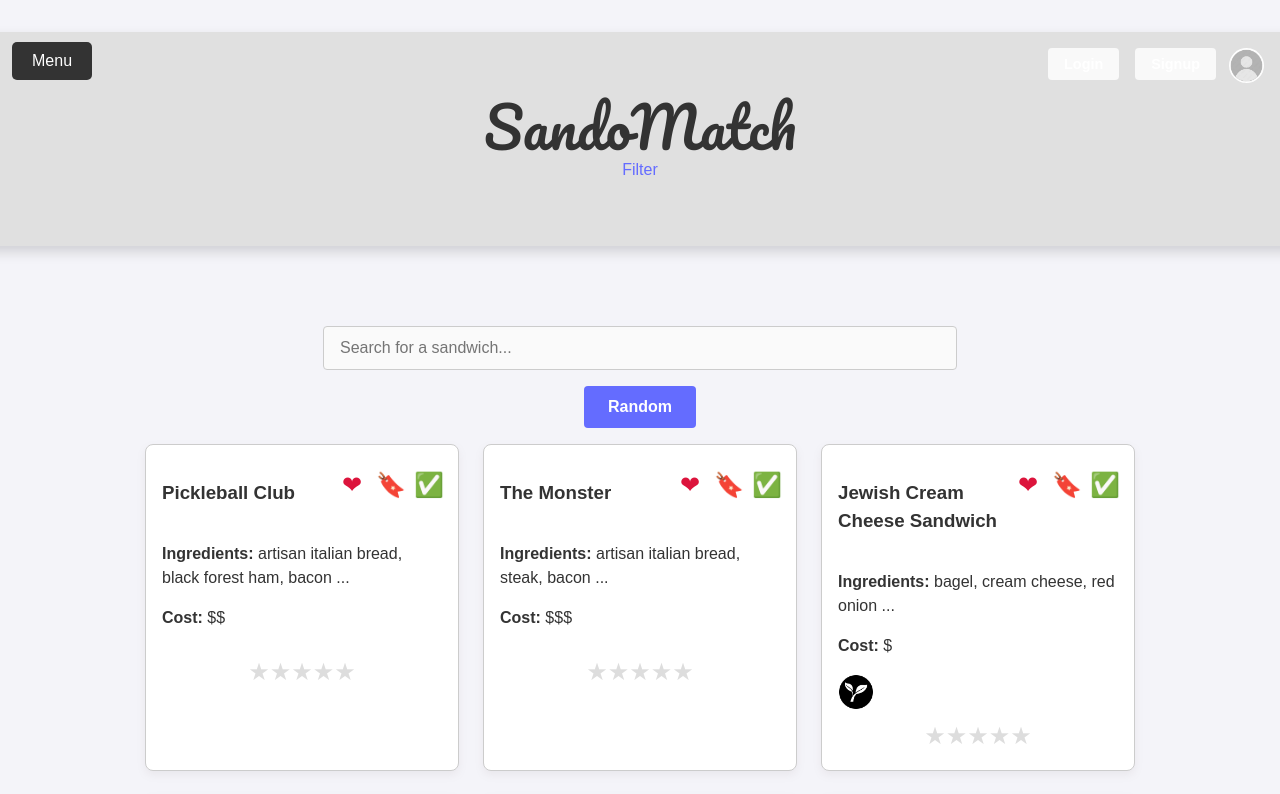
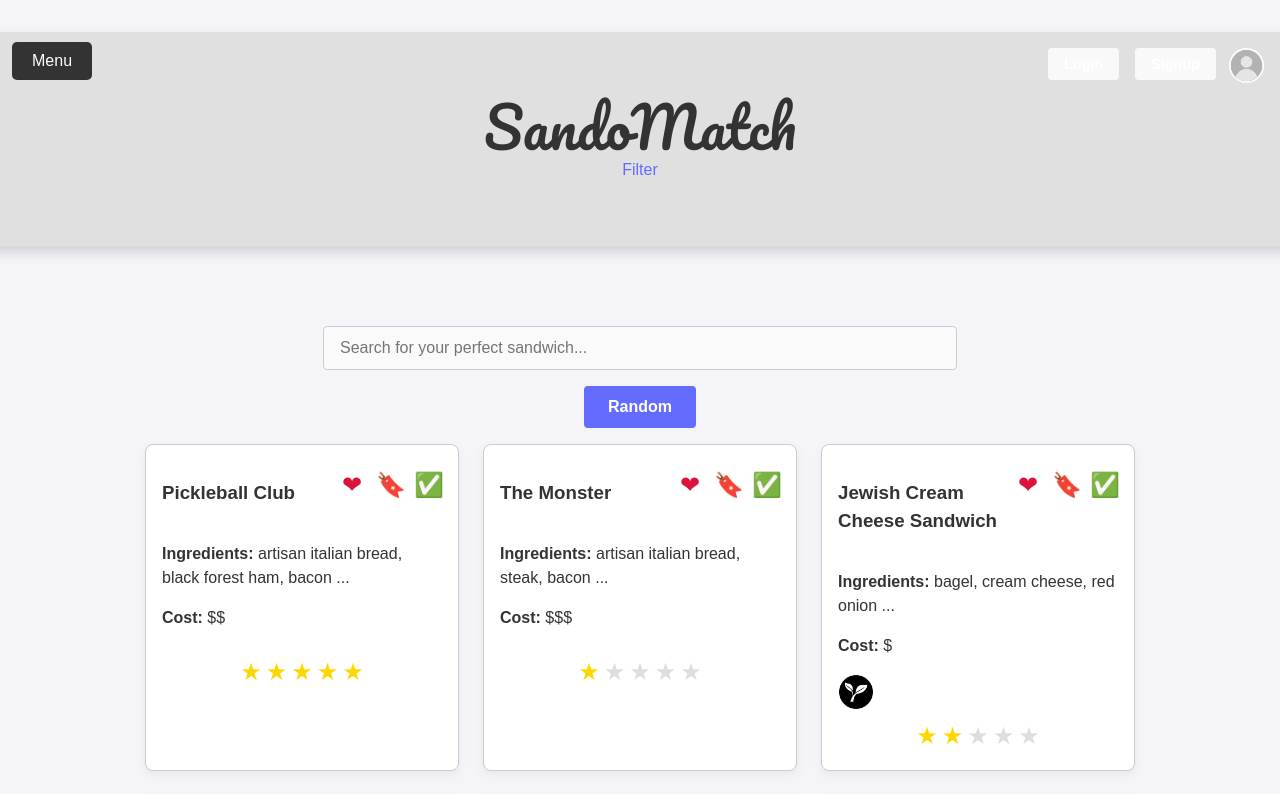
Before and after one commit to IsaacFigNewton/SandoMatch, a React (Vite) app in the folder packages/react-frontend/: page / in a window 1280 px wide. Shown: the top 794 px of the page. Built offline with nearby package versions, Linux system fonts and the light colour scheme; no server answers.

Commit message:
Sando cards with working ratings

```diff
--- a/packages/react-frontend/src/App.css
+++ b/packages/react-frontend/src/App.css
@@ -34,6 +34,7 @@ h1 {
   left: 50%;
   transform: translateX(-50%);
   box-shadow: 0 6px 12px rgba(0, 0, 0, 0.15);
+  top: 0%;
 }
 
 .app-header h1 {
@@ -400,14 +401,14 @@ h1 {
 /* NEW */
 .dietary-tags {
   display: flex;
-  gap: 8px; /* Space between icons */
-  margin: 8px 0; /* Add spacing above and below the tags */
+  gap: 8px;
+  margin: 8px 0;
 }
 
 .dietary-tag-icon {
-  width: 36px; /* Icon size */
+  width: 36px;
   height: 36px;
-  object-fit: contain; /* Ensure proper scaling */
+  object-fit: contain;
 }
 
 .cost-range {
@@ -416,26 +417,21 @@ h1 {
   margin: 8px 0;
 }
 
-.rating {
-  margin-top: 8px;
-}
-
-/* Static Rating */
 .rating.static {
   display: flex;
-  flex-direction: row-reverse;
+  gap: 4px;
   justify-content: center;
 }
 
-.rating.static .star {
+.rating .star {
   font-size: 1.5rem;
-  color: #ddd; /* Default color for empty stars */
-  transition: none; /* No hover or transition effects */
+  color: #ddd;
 }
 
-.rating.static .star.filled {
-  color: #ffd700; /* Gold color for filled stars */
+.rating .star.filled {
+  color: #ffd700;
 }
+/* DONE */
 
 .filter-page {
   margin: 20px;
--- a/packages/react-frontend/src/App.jsx
+++ b/packages/react-frontend/src/App.jsx
@@ -186,12 +186,7 @@ function App() {
     localStorage.setItem("ratings", JSON.stringify(ratings));
   }, [ratings]);
 
-  const handleRatingChange = (id, rating) => {
-    setRatings((prevRatings) => ({
-      ...prevRatings,
-      [id]: rating
-    }));
-  };
+
 
   const getRandomSandwich = () => {
     fetch(`${API_PREFIX}/sandwiches/random`)
@@ -210,6 +205,7 @@ function App() {
         setError("Error fetching random sandwich");
       });
   };
+
 
   // const handleSearch = (term) => {
   //   setSearchTerm(term.toLowerCase());
@@ -321,7 +317,7 @@ function App() {
               <main className="main-content">
                 <input
                   type="text"
-                  placeholder="Search for a sandwich..."
+                  placeholder="Search for your perfect sandwich..."
                   className="search-bar"
                   onChange={(e) =>
                     setSearchTerm(e.target.value)
@@ -337,13 +333,11 @@ function App() {
                   <SandwichList
                     sandwiches={[randomSandwich]}
                     ratings={ratings}
-                    handleRatingChange={handleRatingChange}
                   />
                 ) : (
                   <SandwichList
                     sandwiches={filteredSandwiches}
                     ratings={ratings}
-                    handleRatingChange={handleRatingChange}
                   />
                 )}
               </main>
--- a/packages/react-frontend/src/Rating.jsx
+++ b/packages/react-frontend/src/Rating.jsx
@@ -1,11 +1,10 @@
-// import React from "react";
-
+import React from "react";
 import PropTypes from "prop-types";
 
 const Rating = ({ rating = 0 }) => {
   return (
     <div className="rating static">
-      {[5, 4, 3, 2, 1].map((star) => (
+      {[1, 2, 3, 4, 5].map((star) => (
         <span
           key={star}
           className={`star ${rating >= star ? "filled" : ""}`}
@@ -17,9 +16,8 @@ const Rating = ({ rating = 0 }) => {
   );
 };
 
-// Validate Rating function props
 Rating.propTypes = {
-  rating: PropTypes.number, // Optional but default is set to 0
+  rating: PropTypes.number.isRequired,
 };
 
 export default Rating;
--- a/packages/react-frontend/src/SandwichList.jsx
+++ b/packages/react-frontend/src/SandwichList.jsx
@@ -95,8 +95,6 @@ const SandwichList = ({ sandwiches, ratings }) => {
           {/* Ingredients */}
           {renderIngredients(sandwich.ingredients)}
 
-
-
           {/* Cost Range */}
           <p><strong>Cost:</strong> {renderCostRange(sandwich.costs[0])}</p>
 
@@ -104,7 +102,7 @@ const SandwichList = ({ sandwiches, ratings }) => {
           {renderDietaryTags(sandwich.dietary_tags || [])}
 
           {/* Static Rating */}
-          <Rating rating={ratings[sandwich._id]} />
+          <Rating rating={sandwich.rating || 0} />
         </div>
       ))}
     </div>
@@ -113,8 +111,16 @@ const SandwichList = ({ sandwiches, ratings }) => {
 
 // Validate Sandwich card props
 SandwichList.propTypes = {
-  sandwiches: PropTypes.arrayOf(PropTypes.object).isRequired,
-  ratings: PropTypes.object.isRequired, // Changed to object for better mapping by sandwich ID
+  sandwiches: PropTypes.arrayOf(
+    PropTypes.shape({
+      _id: PropTypes.oneOfType([PropTypes.string, PropTypes.number]).isRequired,
+      name: PropTypes.string.isRequired,
+      ingredients: PropTypes.object.isRequired,
+      dietary_tags: PropTypes.arrayOf(PropTypes.string),
+      costs: PropTypes.arrayOf(PropTypes.number).isRequired,
+      rating: PropTypes.number, // Optional defaults to 0 if missing
+    })
+  ).isRequired,
 };
 
 export default SandwichList;
```
